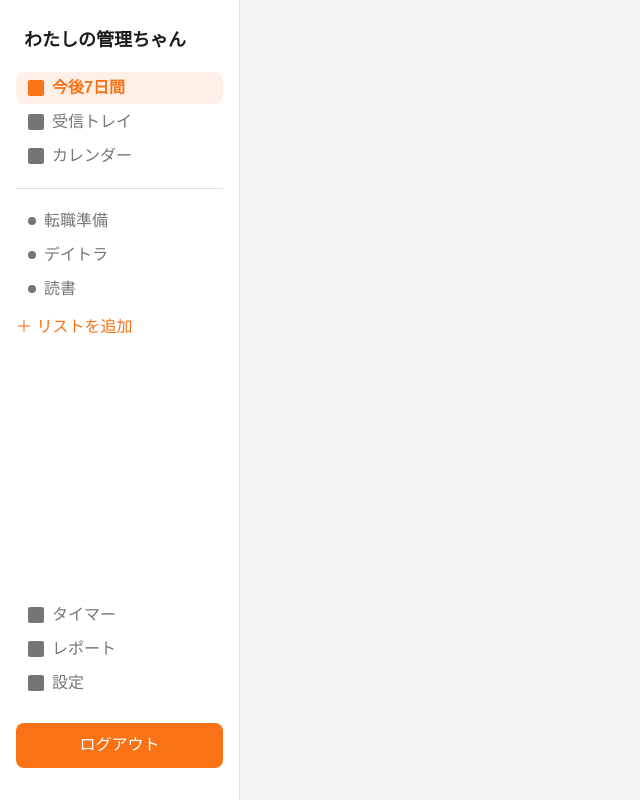
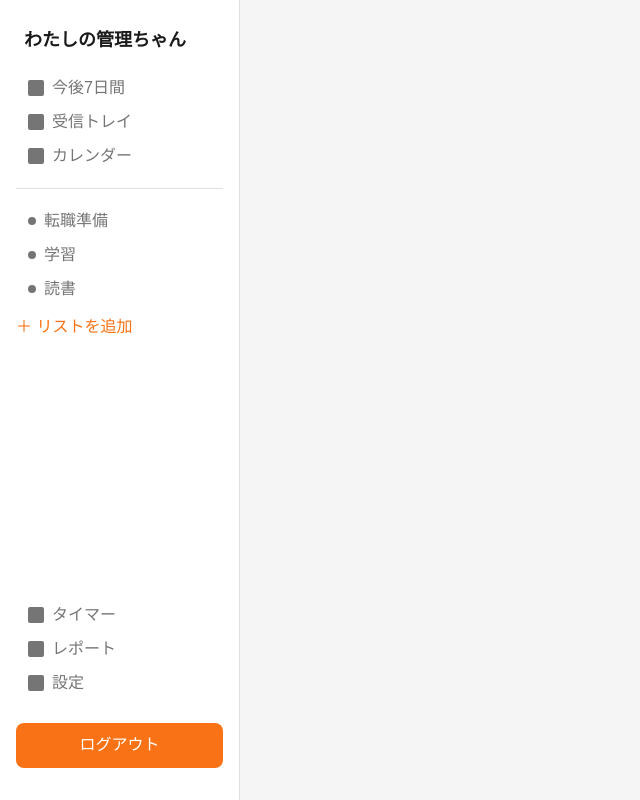
Before and after one commit to harunakonohira/kanri-chan, a Next.js app in the folder my-kanri-chan/: page / in a window 1280 px wide. Shown: the whole page, without its empty margins (0-640 px from the left). Built offline with nearby package versions, Linux system fonts and the light colour scheme; no server answers; a web font is replaced by a local one.

Commit message:
サイドバーのリンクをコンポーネント化

```diff
--- a/my-kanri-chan/src/components/layout/Sidebar.module.css
+++ b/my-kanri-chan/src/components/layout/Sidebar.module.css
@@ -25,38 +25,6 @@
   gap: 2px;
 }
 
-.page a {
-  position: relative;
-  padding: 8px 12px 8px 36px;
-  border-radius: 8px;
-  color: var(--color-text-secondary);
-  line-height: 1;
-  width: 100%;
-  display: block;
-}
-
-.page a::before {
-  content: '';
-  position: absolute;
-  left: 12px;
-  top: 50%;
-  transform: translateY(-50%);
-  width: 16px;
-  height: 16px;
-  border-radius: 2px;
-  background-color: var(--color-text-secondary);
-}
-
-.page.active a {
-  background-color: var(--color-accent-light);
-  color: var(--color-accent);
-  font-weight: 700;
-}
-
-.page.active a::before {
-  background-color: var(--color-accent);
-}
-
 .divider {
   width: 100%;
   height: 1px;
@@ -74,33 +42,6 @@
   gap: 2px;
 }
 
-.folder a {
-  width: 100%;
-  display: block;
-  color: var(--color-text-secondary);
-  padding: 8px 12px 8px 28px;
-  line-height: 1;
-  position: relative;
-}
-
-.folder a::before {
-  content: '';
-  position: absolute;
-  left: 12px;
-  top: 50%;
-  transform: translateY(-50%);
-  width: 8px;
-  height: 8px;
-  border-radius: 99px;
-  background-color: var(--color-text-secondary);
-  /* background-color: var(--folder-color); */
-}
-
-.add {
-  padding-block: 8px;
-  color: var(--color-accent);
-}
-
 .logout {
   padding-block: 16px;
 }
--- a/my-kanri-chan/src/components/layout/Sidebar.tsx
+++ b/my-kanri-chan/src/components/layout/Sidebar.tsx
@@ -1,8 +1,10 @@
 'use client';
 
 import styles from './Sidebar.module.css';
-import Link from 'next/link';
 import Button from '@/components/ui/Button';
+import PageLink from '../ui/PageLink';
+import FolderLink from '../ui/FolderLink';
+import AddList from '../ui/AddList';
 import { useState } from 'react';
 import { supabase } from '@/lib/supabase';
 import { useRouter } from 'next/navigation';
@@ -26,45 +28,25 @@ export default function Sidebar() {
           <p>わたしの管理ちゃん</p>
         </div>
         <ul className={styles.pages}>
-          <li className={`${styles.page} ${styles.active}`}>
-            <Link href=''>今後7日間</Link>
-          </li>
-          <li className={styles.page}>
-            <Link href=''>受信トレイ</Link>
-          </li>
-          <li className={styles.page}>
-            <Link href=''>カレンダー</Link>
-          </li>
+          <PageLink href='#' text='今後7日間' />
+          <PageLink href='#' text='受信トレイ' />
+          <PageLink href='#' text='カレンダー' />
         </ul>
         <div className={styles.divider}></div>
         <div className={styles.lists}>
           <ul className={styles.folders}>
-            <li className={styles.folder}>
-              <Link href=''>転職準備</Link>
-            </li>
-            <li className={styles.folder}>
-              <Link href=''>デイトラ</Link>
-            </li>
-            <li className={styles.folder}>
-              <Link href=''>読書</Link>
-            </li>
+            <FolderLink href='#' text='転職準備' />
+            <FolderLink href='#' text='学習' />
+            <FolderLink href='#' text='読書' />
           </ul>
-          <div className={styles.add}>
-            <Link href=''>＋ リストを追加</Link>
-          </div>
+          <AddList href='#' text='＋ リストを追加' />
         </div>
       </div>
       <div>
         <ul className={styles.pages}>
-          <li className={styles.page}>
-            <Link href=''>タイマー</Link>
-          </li>
-          <li className={styles.page}>
-            <Link href=''>レポート</Link>
-          </li>
-          <li className={styles.page}>
-            <Link href=''>設定</Link>
-          </li>
+          <PageLink href='#' text='タイマー' />
+          <PageLink href='#' text='レポート' />
+          <PageLink href='#' text='設定' />
         </ul>
         <div className={styles.logout}>
           <Button text='ログアウト' onClick={handleLogout}></Button>
--- /dev/null
+++ b/my-kanri-chan/src/components/ui/AddList.module.css
@@ -0,0 +1,4 @@
+.add {
+  padding-block: 8px;
+  color: var(--color-accent);
+}
--- /dev/null
+++ b/my-kanri-chan/src/components/ui/AddList.tsx
@@ -0,0 +1,15 @@
+import styles from './AddList.module.css';
+import Link from 'next/link';
+
+type AddListProps = {
+  href: string;
+  text: string;
+};
+
+export default function AddList({ href, text }: AddListProps) {
+  return (
+    <div className={styles.add}>
+      <Link href={href}>{text}</Link>
+    </div>
+  );
+}
--- /dev/null
+++ b/my-kanri-chan/src/components/ui/FolderLink.module.css
@@ -0,0 +1,21 @@
+.folder a {
+  width: 100%;
+  display: block;
+  color: var(--color-text-secondary);
+  padding: 8px 12px 8px 28px;
+  line-height: 1;
+  position: relative;
+}
+
+.folder a::before {
+  content: '';
+  position: absolute;
+  left: 12px;
+  top: 50%;
+  transform: translateY(-50%);
+  width: 8px;
+  height: 8px;
+  border-radius: 99px;
+  background-color: var(--color-text-secondary);
+  /* background-color: var(--folder-color); */
+}
--- /dev/null
+++ b/my-kanri-chan/src/components/ui/FolderLink.tsx
@@ -0,0 +1,15 @@
+import styles from './FolderLink.module.css';
+import Link from 'next/link';
+
+type FolderLinkProps = {
+  href: string;
+  text: string;
+};
+
+export default function FolderLink({ href, text }: FolderLinkProps) {
+  return (
+    <li className={styles.folder}>
+      <Link href={href}>{text}</Link>
+    </li>
+  );
+}
--- /dev/null
+++ b/my-kanri-chan/src/components/ui/PageLink.module.css
@@ -0,0 +1,31 @@
+.page a {
+  position: relative;
+  padding: 8px 12px 8px 36px;
+  border-radius: 8px;
+  color: var(--color-text-secondary);
+  line-height: 1;
+  width: 100%;
+  display: block;
+}
+
+.page a::before {
+  content: '';
+  position: absolute;
+  left: 12px;
+  top: 50%;
+  transform: translateY(-50%);
+  width: 16px;
+  height: 16px;
+  border-radius: 2px;
+  background-color: var(--color-text-secondary);
+}
+
+.page.active a {
+  background-color: var(--color-accent-light);
+  color: var(--color-accent);
+  font-weight: 700;
+}
+
+.page.active a::before {
+  background-color: var(--color-accent);
+}
--- /dev/null
+++ b/my-kanri-chan/src/components/ui/PageLink.tsx
@@ -0,0 +1,15 @@
+import styles from './PageLink.module.css';
+import Link from 'next/link';
+
+type PageLinkProps = {
+  href: string;
+  text: string;
+};
+
+export default function PageLink({ href, text }: PageLinkProps) {
+  return (
+    <li className={styles.page}>
+      <Link href={href}>{text}</Link>
+    </li>
+  );
+}
```
